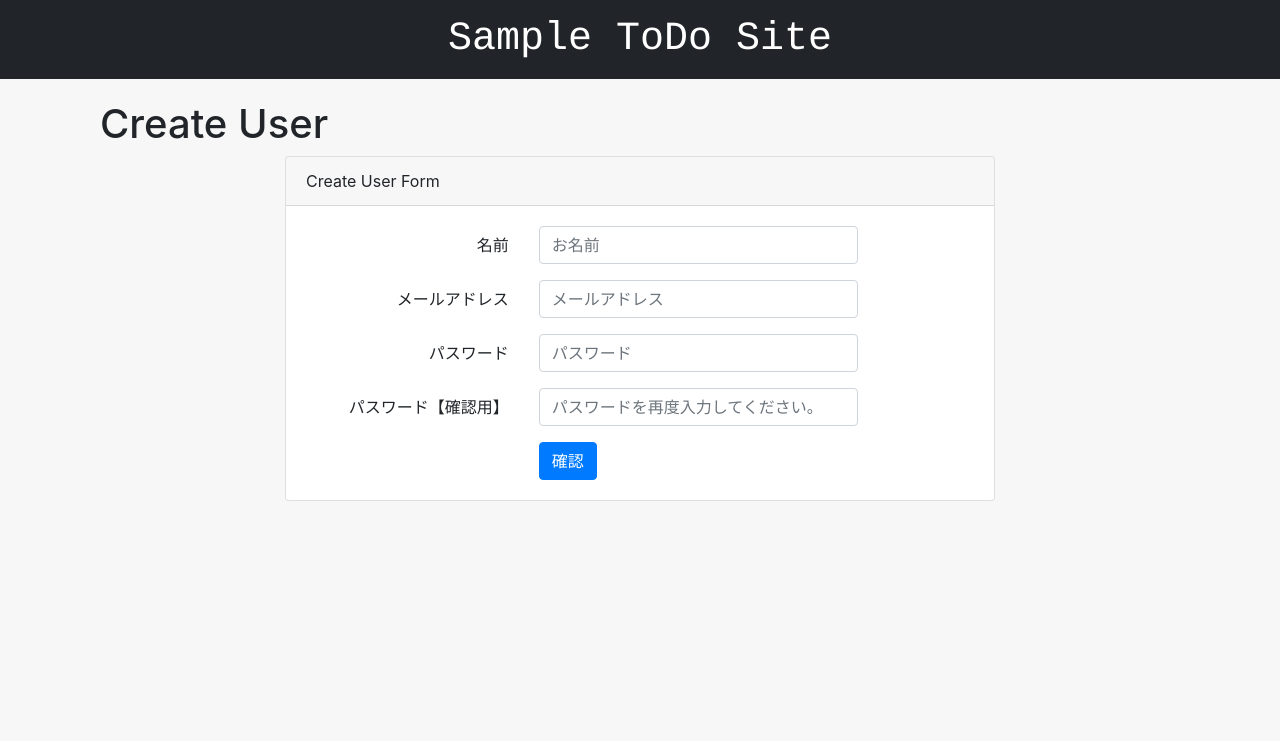
After one commit to FumihiroMaejima/fltest, a Flask app: page /user/create in a window 1280 px wide. The commit adds this page. Shown: the top 741 px of the page. Run offline with Flask 2, Linux system fonts and the light colour scheme; some libraries are stand-ins or nearby versions.

Commit message:
add create user func.

```diff
--- a/app/src/app.py
+++ b/app/src/app.py
@@ -6,9 +6,13 @@ from flask_wtf import FlaskForm
 
 from flask_wtf.csrf import CSRFProtect, CSRFError
 
+from flask_login import LoginManager, current_user, login_user, logout_user, login_required
+
 from log import logger
 
 from models.task import TaskModel, TaskSchema
+
+from models.user import UserModel
 
 from database import init_db
 
@@ -16,9 +20,9 @@ from database import db
 
 from blog_form import BlogForm
 
+from createUserForm import createUserForm
+
 from taskform import TaskForm
-
-#from taskExe import TaskExec
 
 def create_app():
     app = Flask(__name__)
@@ -32,6 +36,10 @@ def create_app():
 app = create_app()
 
 app.secret_key = app.config['SECRET_KEY']
+
+login_manager = LoginManager()
+
+login_manager.init_app(app)
 
 csrf = CSRFProtect(app)
 
@@ -60,6 +68,17 @@ app.register_error_handler(403, user_request_forbidden)
 app.register_error_handler(404, page_not_found)
 app.register_error_handler(405, request_method_not_allowed)
 # error handling end
+
+
+def delete_user_create_session():
+    if 'name' in session:
+        session.pop('title', None)
+    if 'email' in session:
+        session.pop('content', None)
+    if 'password' in session:
+        session.pop('password', None)
+    if 'user_create_csrf_token' in session:
+        session.pop('user_create_csrf_token', None)
 
 
 def delete_create_session():
@@ -106,14 +125,109 @@ def indexform():
         return render_template("testform.html", form=form, message=message)
 
 
+@login_manager.user_loader
+def load_user(user_id):
+    return UserModel.query.get(user_id)
+
+# 未認証の際のリダイレクト先を設定
+@login_manager.unauthorized_handler
+def unauthorized_callback():
+    return redirect(url_for('.login_index'))
+
+
 @app.route('/login', methods=["GET"])
 def login_index():
     return render_template("auth/login.html")
+
+
+@app.route('/user/create', methods=["GET", "POST"])
+def create_user():
+    form = createUserForm()
+
+    if request.method == 'POST' and form.validate_on_submit():
+        session['user_create_csrf_token'] = request.form["user_create_csrf_token"]
+        session['name'] = request.form["name"]
+        session['email'] = request.form["email"]
+        session['password'] = request.form["password"]
+        return redirect(url_for('.create_user_confirm'))
+    else:
+        return render_template("auth/new.html", form=form)
+
+
+@app.route('/user/create/confirm', methods=["GET"])
+def create_user_confirm():
+
+    if 'user_create_csrf_token' not in session:
+        logMsg = "in create user confirm execution:csrf token session is none."
+        logger.warning(logMsg)
+        abort(400)
+
+    if 'name' not in session or 'name' not in session or 'email' not in session or 'password' not in session:
+        logMsg = "in create user confirm execution:session data is wrong."
+        logger.warning(logMsg)
+        abort(400)
+
+    session_token = session.get('user_create_csrf_token')
+    session_name = session.get('name')
+    session_email = session.get('email')
+    session_password = session.get('password')
+
+    pass_length = len(session_password)
+    num = 1
+    mask_password = "●"
+    while num < pass_length:
+        mask_password = mask_password + "●"
+        num+=1
+
+    return render_template("auth/create_confirm.html", session_token=session_token, session_name=session_name, session_email=session_email, session_password=session_password, mask_password=mask_password)
+
+
+@app.route('/user/create/exec', methods=["POST"])
+def create_user_exec():
+    session_token = session.get('user_create_csrf_token')
+    session_name = session.get('name')
+    session_email = session.get('email')
+    session_password = session.get('password')
+
+    request_token = request.form["user_create_csrf_token"]
+    request_name = request.form["name"]
+    request_email = request.form["email"]
+    request_password = request.form["password"]
+
+    if session_token != request_token:
+        logMsg = "in create user execution:csrf token is wrong."
+        logger.warning(logMsg)
+        abort(400)
+
+    if session_name != request_name or session_email != request_email or session_password != request_password:
+        logMsg = "in create user execution:request data is wrong."
+        logger.warning(logMsg)
+        abort(400)
+
+    try:
+        new_user = UserModel(session_name, session_email)
+        new_user.password = session_password
+        new_user.date = str(datetime.today().year) + "-" + str(datetime.today().month) + "-" + str(datetime.today().day)
+        db.session.add(new_user)
+        db.session.commit()
+
+        delete_user_create_session()
+
+        return redirect(url_for('.index'))
+    except:
+        db.session.rollback()
+
+        logMsg = "in create user executionn: crate execution is failed. please return index page."
+        logger.warning(logMsg)
+        delete_user_create_session()
+        abort(400)
+
 
 @app.route('/', methods=["GET"])
 def index():
     delete_create_session()
     delete_edit_session()
+    delete_user_create_session()
 
     task = TaskModel.query.all()
 
--- /dev/null
+++ b/app/src/createUserForm.py
@@ -0,0 +1,10 @@
+from flask_wtf import FlaskForm
+from wtforms import StringField, PasswordField, SubmitField, BooleanField
+from wtforms.validators import DataRequired, Length, Email, EqualTo
+
+class createUserForm(FlaskForm):
+    name = StringField('name',validators=[DataRequired(), Length(min=2, max=20)])
+    email    = StringField('email',validators=[DataRequired(), Email()])
+    password = PasswordField('Password', validators=[DataRequired()])
+    confirm_password = PasswordField('Confirm Password',validators=[DataRequired(), EqualTo('password')])
+    submit = SubmitField('確認')
--- a/app/src/models/user.py
+++ b/app/src/models/user.py
@@ -38,8 +38,9 @@ class UserModel(UserMixin, db.Model):
     password_descriptor = property(_get_password, _set_password)
     password = synonym('_password', descriptor=password_descriptor)
 
-    def __init__(self, id):
-        self.id = id
+    def __init__(self, name, email):
+        self.name = name
+        self.email = email
 
     # フォームで送信されたパスワードの検証
     def check_password(self, password):
--- /dev/null
+++ b/app/src/templates/auth/new.html
@@ -0,0 +1,89 @@
+{% extends "layout.html" %}
+{% block content %}
+<div class="container" style="margin-bottom:350px;">
+    <h1>Create User</h1>
+    <div class="row justify-content-center">
+        <div class="col-md-8">
+            <div class="card">
+                <div class="card-header">Create User Form</div>
+
+                <div class="card-body">
+                    <form action="/user/create" method="POST">
+                        <input type="hidden" name="user_create_csrf_token" value="{{ csrf_token() }}" />
+                        {{ form.hidden_tag() }}
+
+                        <div class="form-group row">
+                            <label for="name" class="col-sm-4 col-form-label text-md-right">名前</label>
+
+
+                            <div class="col-md-6">
+                                {% if form.name.errors %}
+                                    {{ form.name(class="form-control form-control is-invalid") }}
+                                    {% for errors in form.name.errors %}
+                                        <span style="color: #ff0000;">{{ errors }}</span>
+                                    {% endfor %}
+                                {% else %}
+                                    {{ form.name(class="form-control", placeholder='お名前') }}
+                                {% endif %}
+                            </div>
+                        </div>
+
+                        <div class="form-group row">
+                            <label for="email" class="col-sm-4 col-form-label text-md-right">メールアドレス</label>
+
+                            <div class="col-md-6">
+                                {% if form.email.errors %}
+                                    {{ form.email(class="form-control form-control is-invalid") }}
+                                    {% for errors in form.email.errors %}
+                                        <span style="color: #ff0000;">{{ errors }}</span>
+                                    {% endfor %}
+                                {% else %}
+                                    {{ form.email(class="form-control", placeholder='メールアドレス') }}
+                                {% endif %}
+                            </div>
+                        </div>
+
+                        <div class="form-group row">
+                            <label for="password" class="col-md-4 col-form-label text-md-right">パスワード</label>
+
+                            <div class="col-md-6">
+                                {% if form.password.errors %}
+                                    {{ form.password(class="form-control form-control is-invalid") }}
+                                    {% for errors in form.password.errors %}
+                                        <span style="color: #ff0000;">{{ errors }}</span>
+                                    {% endfor %}
+                                {% else %}
+                                    {{ form.password(class="form-control", placeholder='パスワード') }}
+                                {% endif %}
+
+                            </div>
+                        </div>
+
+                        <div class="form-group row">
+                            <label for="confirm_password" class="col-md-4 col-form-label text-md-right">パスワード【確認用】</label>
+
+                            <div class="col-md-6">
+                                {% if form.confirm_password.errors %}
+                                    {{ form.confirm_password(class="form-control form-control is-invalid") }}
+                                    {% for errors in form.confirm_password.errors %}
+                                        <span style="color: #ff0000;">{{ errors }}</span>
+                                    {% endfor %}
+                                {% else %}
+                                    {{ form.confirm_password(class="form-control", placeholder='パスワードを再度入力してください。') }}
+                                {% endif %}
+                            </div>
+                        </div>
+
+                        <div class="form-group row mb-0">
+                            <div class="col-md-8 offset-md-4">
+                                {{ form.submit(class="btn btn-primary") }}
+                            </div>
+                        </div>
+                    </form>
+                </div>
+            </div>
+        </div>
+    </div>
+
+</div>
+{% endblock %}
--- a/app/src/templates/index.html
+++ b/app/src/templates/index.html
@@ -34,9 +34,10 @@
     <p>
         <a href="/new" class="btn btn-primary far fa-file">新規作成</a>
         <form action="/delete/allcomplete" method="POST">
-            <td><input type="submit" class="btn btn-danger complete-task-dell fas fa-trash-alt" value="完了済みをすべて削除する"></td>
+            <input type="submit" class="btn btn-danger complete-task-dell fas fa-trash-alt" value="完了済みをすべて削除する">
             <input type="hidden" name="allcomplete_delete_csrf_token" value="{{ csrf_token() }}" />
         </form>
+        <div style="margin-top:15px;"><a href="/user/create" class="btn btn-primary far fa-user">ユーザー作成</a><div>
     </p>
 </div>
 <script>
```
Also changed, not shown: app/src/templates/auth/create_confirm.html (added, +56 -0 lines).
